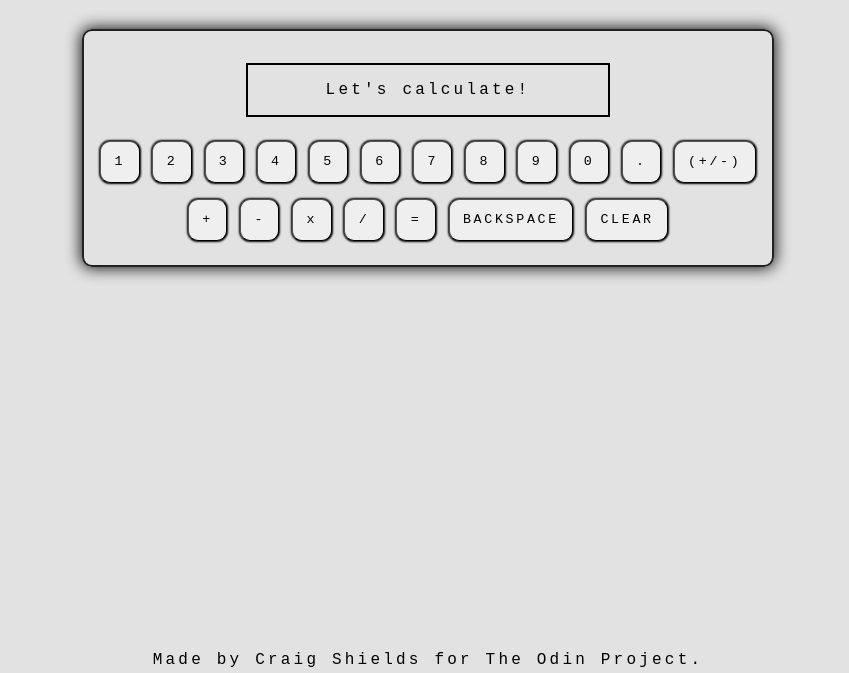
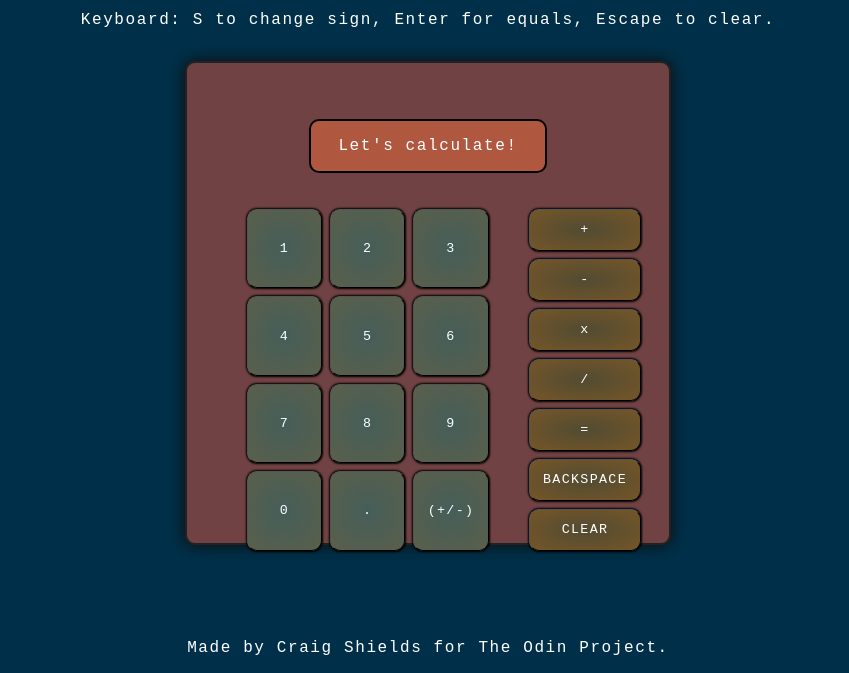
Before and after one commit to cshields1/calculator, a plain HTML site: page index.html in a window 1280 px wide. Shown: the part 127-800 px from the top of the page, without its empty margins (212-1061 px from the left). Drawn offline with Linux system fonts and the light colour scheme; a web font is replaced by a local one.

Commit message:
Add color palette and button spacing

```diff
--- a/styles.scss
+++ b/styles.scss
@@ -1,4 +1,5 @@
-/* http://meyerweb.com/eric/tools/css/reset/
+/* CSS Reset
+   http://meyerweb.com/eric/tools/css/reset/
    v2.0 | 20110126
    License: none (public domain)
 */
@@ -92,12 +93,100 @@ video {
   vertical-align: baseline;
 }
 
-header {
+$font-stack: "DotGothic16", monospace;
+$spacing: 0.1em;
+$background: #003049;
+
+body {
+  font: 100% $font-stack;
+  letter-spacing: $spacing;
+  color: #fff;
+  background-color: $background;
   text-align: center;
 }
+
+header {
+  margin: 1rem auto;
+
+  h1 {
+    font-size: 64px;
+    text-shadow: 5px 5px 10px black;
+  }
+
+  p {
+    margin: 1rem auto;
+  }
+}
+
 main {
   display: flex;
   justify-content: center;
   align-items: center;
   text-align: center;
+
+  .calculator {
+    background-color: #704243;
+    border: 2px solid #222222;
+    border-radius: 10px;
+    box-shadow: 0px 0px 15px 1px #0f0f0f;
+    padding: 2.5rem;
+    margin: 1rem auto;
+    height: 50vh;
+
+    #display {
+      margin: 1rem auto;
+      border: 2px solid black;
+      border-radius: 10px;
+      min-height: 1em;
+      width: 50%;
+      padding: 1rem;
+      background-color: #b0583f;
+    }
+
+    button {
+      font-family: $font-stack;
+      text-align: center;
+      letter-spacing: $spacing;
+      line-height: 1em;
+      padding: 1em;
+      // margin: 1rem auto;
+      border-width: 1px;
+      border-radius: 10px;
+      box-shadow: 0 0 2px 1px black;
+    }
+
+    .buttons {
+      width: 100%;
+      display: flex;
+      justify-content: space-between;
+      margin: 1rem auto;
+      padding: 1rem;
+    }
+
+    .keypad-btns {
+      display: grid;
+      grid-template-columns: repeat(3, 1fr);
+      button {
+        background-image: radial-gradient(#455e59, #5a5f4b);
+        color: white;
+        margin: 0.25rem;
+      }
+    }
+
+    .operator-btns {
+      display: grid;
+      button {
+        background-image: radial-gradient(#524b32, #755628);
+        color: white;
+        margin: 0.25rem;
+      }
+    }
+  }
 }
+
+footer {
+  position: fixed;
+  bottom: 1rem;
+  width: 100%;
+  text-align: center;
+}
```
Also changed, not shown: styles.css, 1 other file.
